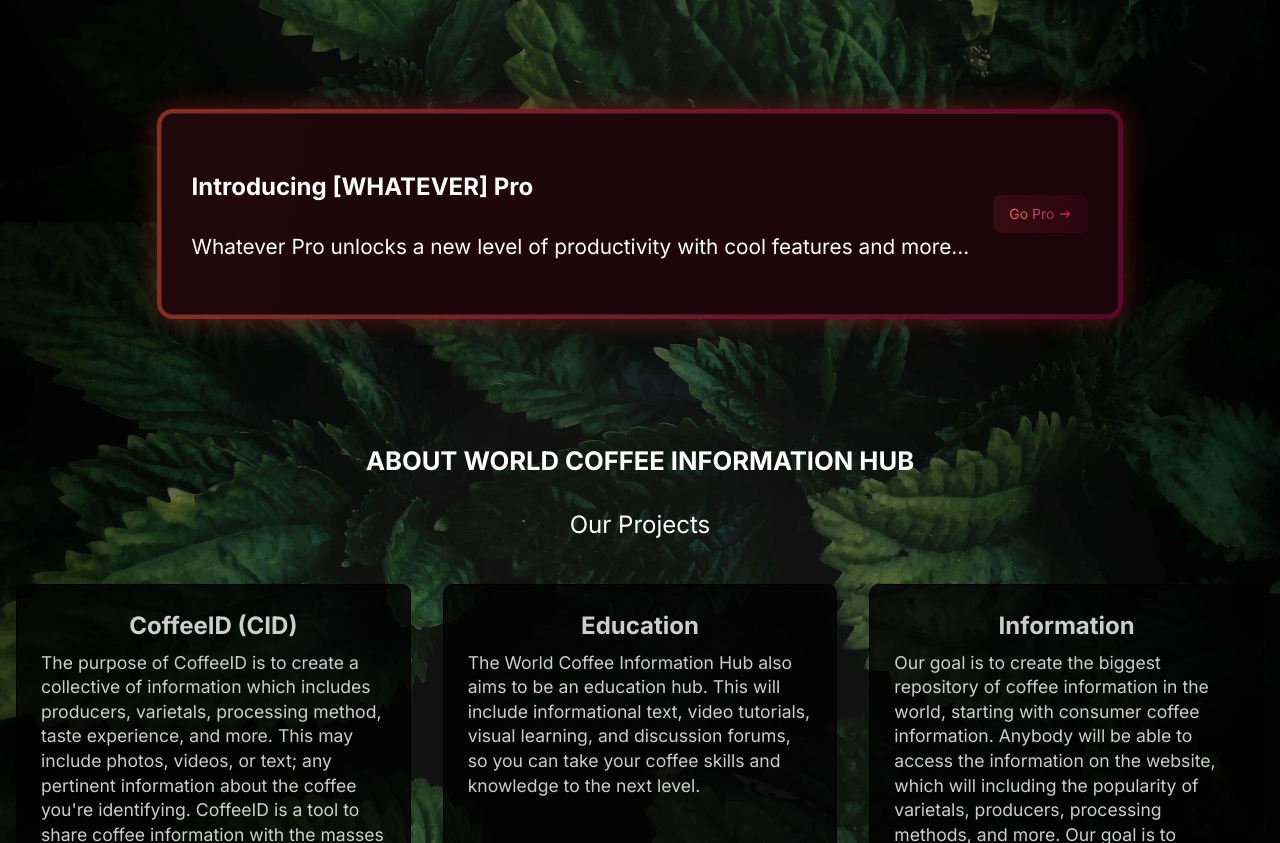
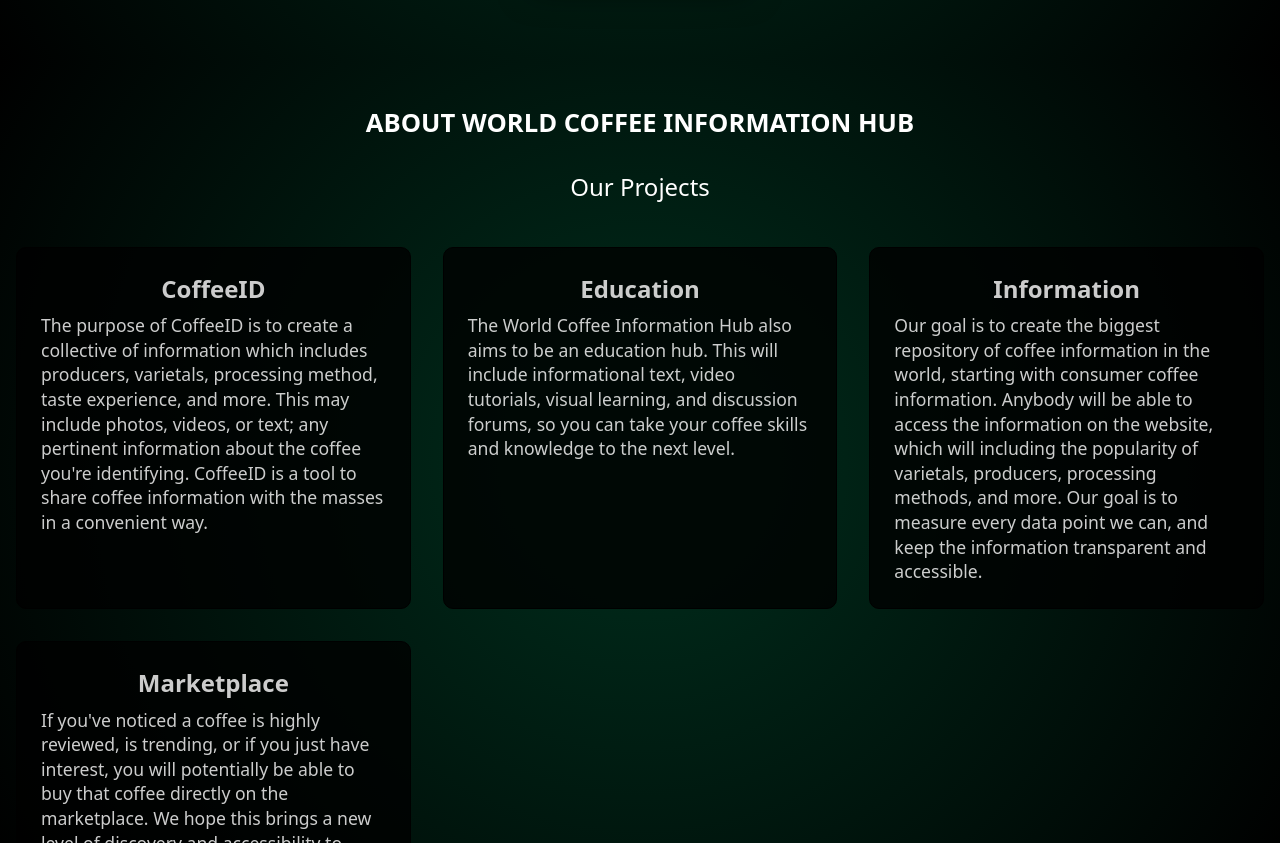
Before and after one commit to Coffee-Nerd/SpaceCoffeeID, an Astro site: page / in a window 1280 px wide. Shown: the part 738-1581 px from the top of the page. Built offline with nearby package versions, Linux system fonts and the light colour scheme; Astro itself is replaced by a stand-in of ours.

Commit message:
Change background to gradient, change card title, remove pro button test.

```diff
--- a/src/pages/index.astro
+++ b/src/pages/index.astro
@@ -15,7 +15,6 @@ import GoPro from "../components/GoPro.astro";
 <Navbar />
 <main>
   <Hero />
-  <GoPro />
   <h2 class="card-section-title" id="card-section-title">
     ABOUT WORLD COFFEE INFORMATION HUB
   </h2>
@@ -23,7 +22,7 @@ import GoPro from "../components/GoPro.astro";
   <ul role="list" class="link-card-grid" id="card-section">
     <Card
       href="https://docs.astro.build/"
-      title="CoffeeID (CID)"
+      title="CoffeeID"
       body="The purpose of CoffeeID is to create a collective of information which includes producers, varietals, processing method, taste experience, and more. This may include photos, videos, or text; any pertinent information about the coffee you're identifying. CoffeeID is a tool to share coffee information with the masses in a convenient way."
     />
     <Card
@@ -70,7 +69,13 @@ import GoPro from "../components/GoPro.astro";
 
 <style>
   html {
-    background-image: url("../assets/bg-themes/leafbg.webp");
+    /* background-image: url("../assets/bg-themes/leafbg.webp"); */
+    background: rgb(0, 42, 26);
+    background: radial-gradient(
+      circle,
+      rgba(0, 42, 26, 1) 10%,
+      rgba(0, 0, 0, 1) 100%
+    );
     background-position: center;
     background-size: cover;
     background-repeat: no-repeat;
```
